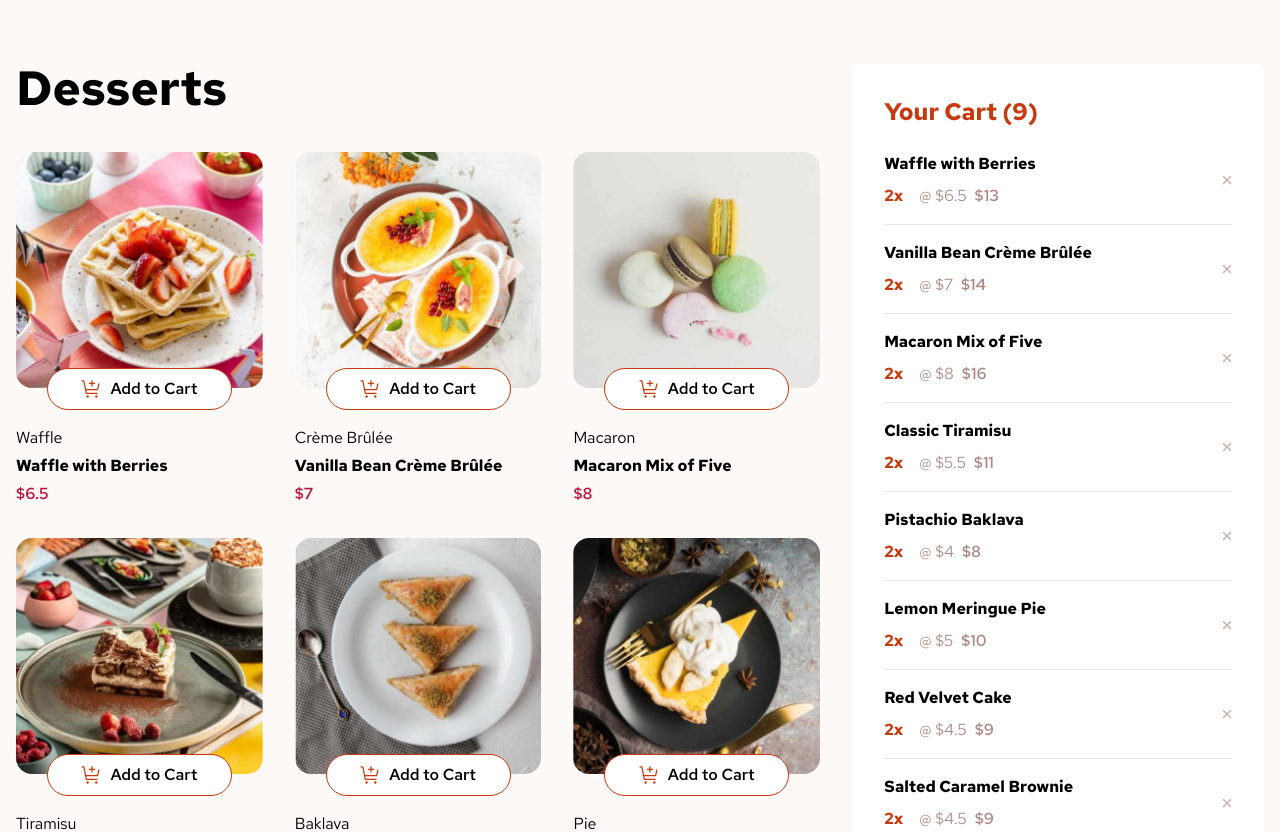
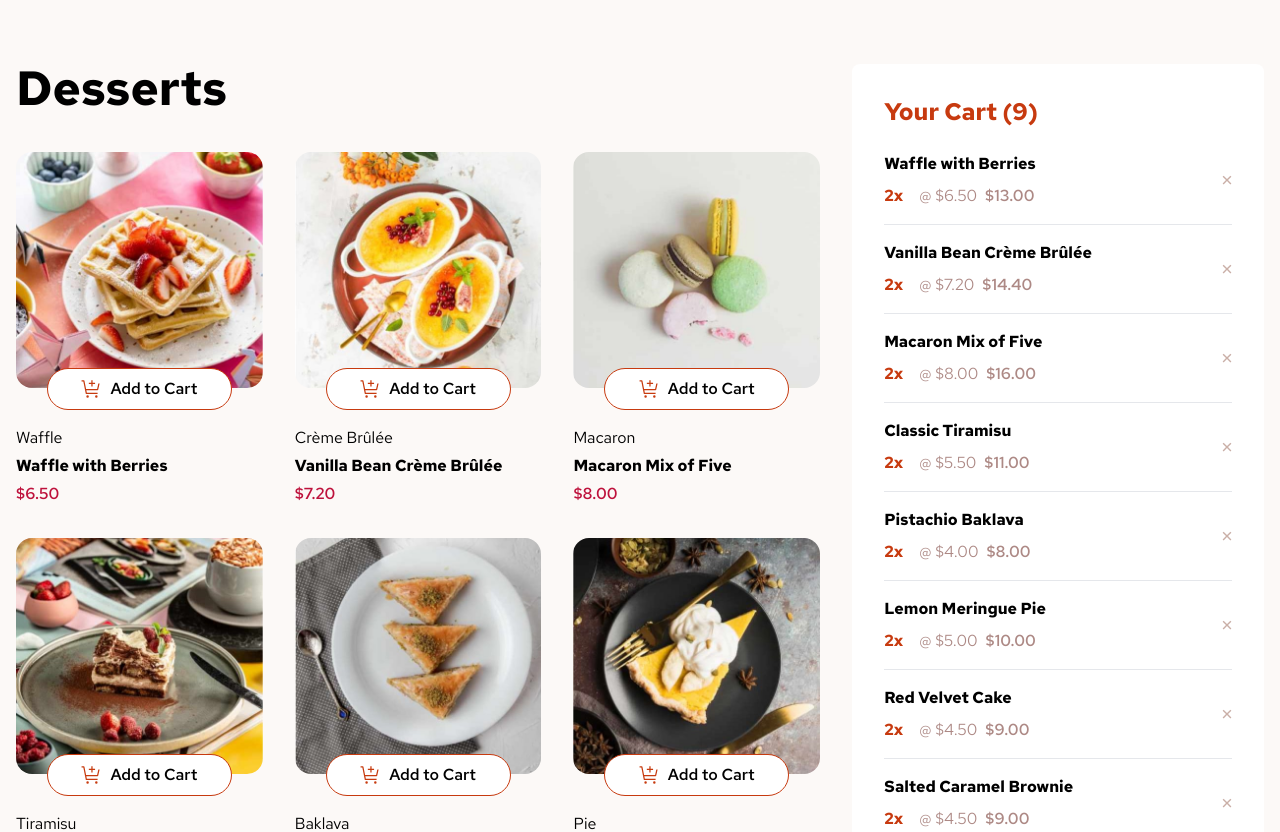
Before and after one commit to alanb4rt/product-list-cart, a React (Vite) app: page / in a window 1280 px wide. Shown: the top 832 px of the page. Built offline with nearby package versions, Linux system fonts and the light colour scheme.

Commit message:
add formatPrice function

```diff
--- a/src/components/Cart.jsx
+++ b/src/components/Cart.jsx
@@ -1,6 +1,7 @@
 import data from "../data/data.json";
 import iconRemoveItem from "../assets/images/icon-remove-item.svg";
 import iconCarbonNeutral from "../assets/images/icon-carbon-neutral.svg";
+import { formatPrice } from "../utils/formatPrice";
 
 export function CartItem({ item }) {
   const { image, name, category, price } = item;
@@ -11,8 +12,10 @@ export function CartItem({ item }) {
           <p className="font-bold mb-2">{name}</p>
           <div className="flex gap-2 text-primary">
             <p className="font-bold mr-2">2x</p>
-            <p className="text-rose-400">@ ${price}</p>
-            <p className="text-rose-400 font-semibold">${price * 2}</p>
+            <p className="text-rose-400">@ ${formatPrice(price)}</p>
+            <p className="text-rose-400 font-semibold">
+              ${formatPrice(price * 2)}
+            </p>
           </div>
         </div>
         <div>
--- a/src/components/ListItem.jsx
+++ b/src/components/ListItem.jsx
@@ -1,4 +1,5 @@
 import data from "../data/data.json";
+import { formatPrice } from "../utils/formatPrice";
 
 export function Item({ item }) {
   const { image, name, category, price } = item;
@@ -26,7 +27,7 @@ export function Item({ item }) {
         <div className="card-description">
           <p className="">{category}</p>
           <p className="font-bold">{name}</p>
-          <p className="text-rose-700 font-semibold">${price}</p>
+          <p className="text-rose-700 font-semibold">${formatPrice(price)}</p>
         </div>
       </div>
     </>
--- a/src/data/data.json
+++ b/src/data/data.json
@@ -19,7 +19,7 @@
         },
         "name": "Vanilla Bean Crème Brûlée",
         "category": "Crème Brûlée",
-        "price": 7.00
+        "price": 7.20
     },
     {
         "image": {
--- /dev/null
+++ b/src/utils/formatPrice.js
@@ -0,0 +1 @@
+export const formatPrice = (price) => price.toFixed(2);
```
Lines whose indentation alone changed are shown as unchanged.
